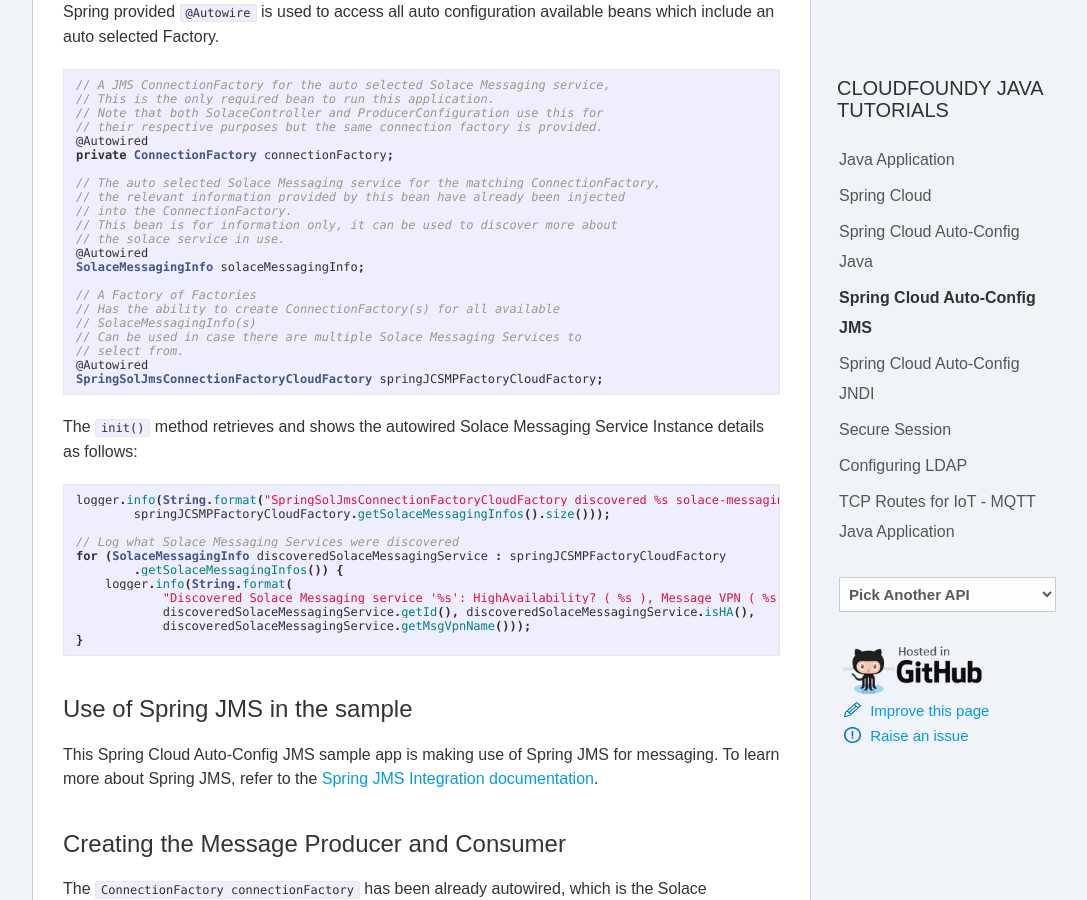
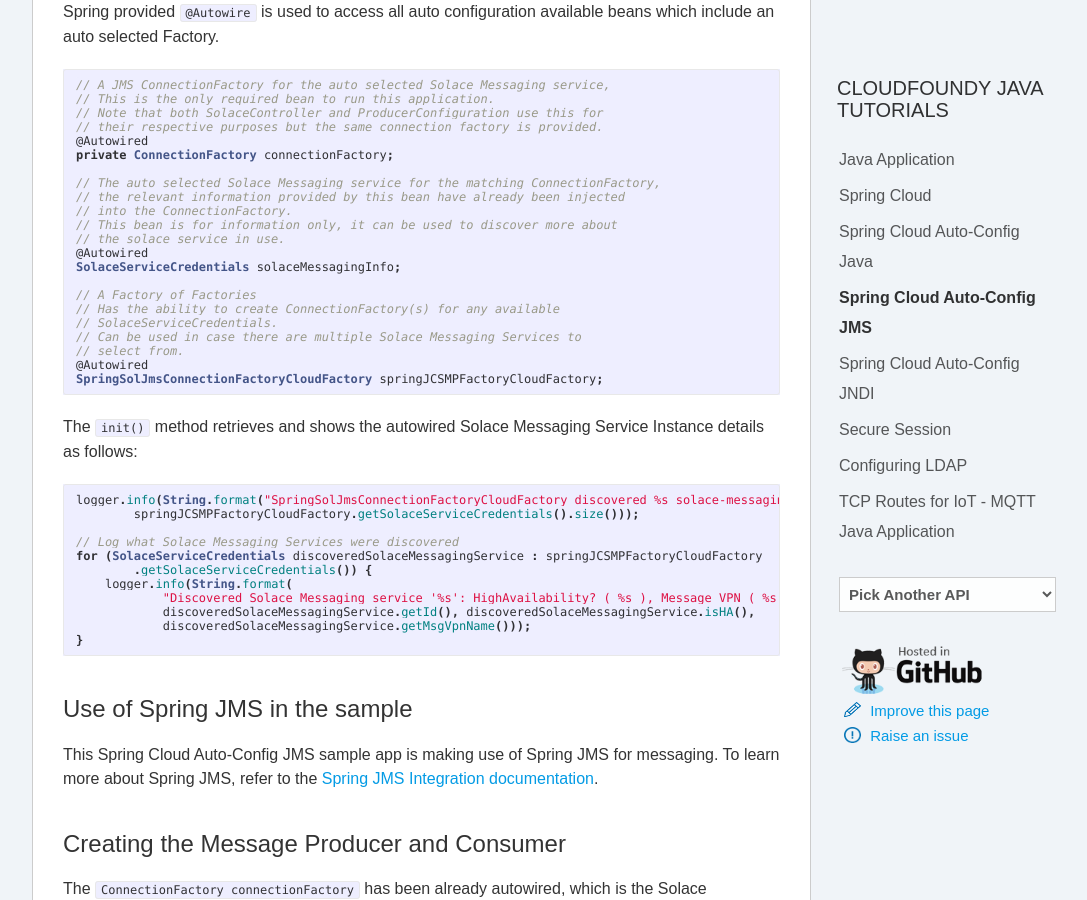
Before and after one commit to SolaceSamples/solace-samples-cloudfoundry-java, a Jekyll site: the page built from docs/_tutorials/spring-cloud-autoconf-jms.md, in a window 1280 px wide and 900 px high, scrolled down 3314 px. Shown: the whole window, without its empty margins (96-1183 px from the left). Built offline with Jekyll 4.4.1, drawn with Linux system fonts in a browser that asks for light colours; some of the changed text lies outside the part shown.

Commit message:
update docs to use SolaceServiceCredentials

````diff
--- a/docs/_tutorials/spring-cloud-autoconf-jms.md
+++ b/docs/_tutorials/spring-cloud-autoconf-jms.md
@@ -18,7 +18,7 @@ This tutorial is similar to the [Spring Cloud Auto-Config Java]({{ site.baseurl
 The goal of this tutorial is to demonstrate auto injecting a [JMS ConnectionFactory]({{ site.links-jms-cf }}) based on  the application's Cloud Foundry Service Bindings and connect to the Solace Messaging service instance.  This tutorial will show you:
 
 1. How to Autowire a [JMS ConnectionFactory]({{ site.links-jms-cf }}) into your application
-1. How to Autowire the [SolaceMessagingInfo]({{ site.links-ext-github-solace-messaging-info-java }}){:target="_blank"} provided by the Cloud Foundry environment using Spring Cloud Connectors.
+1. How to Autowire the [SolaceServiceCredentials]({{ site.links-ext-github-solace-messaging-info-java }}){:target="_blank"} provided by the Cloud Foundry environment using Spring Cloud Connectors.
 1. How to Autowire [SpringSolJmsConnectionFactoryCloudFactory]({{ site.links-ext-github-spring-sol-jms-connection-factory-cloud-factory-java }}){:target="_blank"} which you can use to access other Cloud Available Solace Messaging Instances and create other Solace implementations of the JMS ConnectionFactory.
 1. How to establish a connection to the Solace Messaging service.
 1. How to publish, subscribe and receive messages.
@@ -123,11 +123,11 @@ private ConnectionFactory connectionFactory;
 // This bean is for information only, it can be used to discover more about
 // the solace service in use.
 @Autowired
-SolaceMessagingInfo solaceMessagingInfo;
+SolaceServiceCredentials solaceMessagingInfo;
 
 // A Factory of Factories
-// Has the ability to create ConnectionFactory(s) for all available
-// SolaceMessagingInfo(s)
+// Has the ability to create ConnectionFactory(s) for any available
+// SolaceServiceCredentials.
 // Can be used in case there are multiple Solace Messaging Services to
 // select from.
 @Autowired
@@ -138,11 +138,11 @@ The `init()` method retrieves and shows the autowired Solace Messaging Service I
 
 ```java
 logger.info(String.format("SpringSolJmsConnectionFactoryCloudFactory discovered %s solace-messaging service(s)",
-        springJCSMPFactoryCloudFactory.getSolaceMessagingInfos().size()));
+        springJCSMPFactoryCloudFactory.getSolaceServiceCredentials().size()));
 
 // Log what Solace Messaging Services were discovered
-for (SolaceMessagingInfo discoveredSolaceMessagingService : springJCSMPFactoryCloudFactory
-        .getSolaceMessagingInfos()) {
+for (SolaceServiceCredentials discoveredSolaceMessagingService : springJCSMPFactoryCloudFactory
+        .getSolaceServiceCredentials()) {
     logger.info(String.format(
             "Discovered Solace Messaging service '%s': HighAvailability? ( %s ), Message VPN ( %s )",
             discoveredSolaceMessagingService.getId(), discoveredSolaceMessagingService.isHA(),
````
Also changed, not shown: docs/_tutorials/spring-cloud-autoconf-java.md (+6 -6 lines), docs/_tutorials/spring-cloud-autoconf-jndi.md (+7 -7 lines), docs/_tutorials/spring-cloud.md (+2 -2 lines), README.md.
